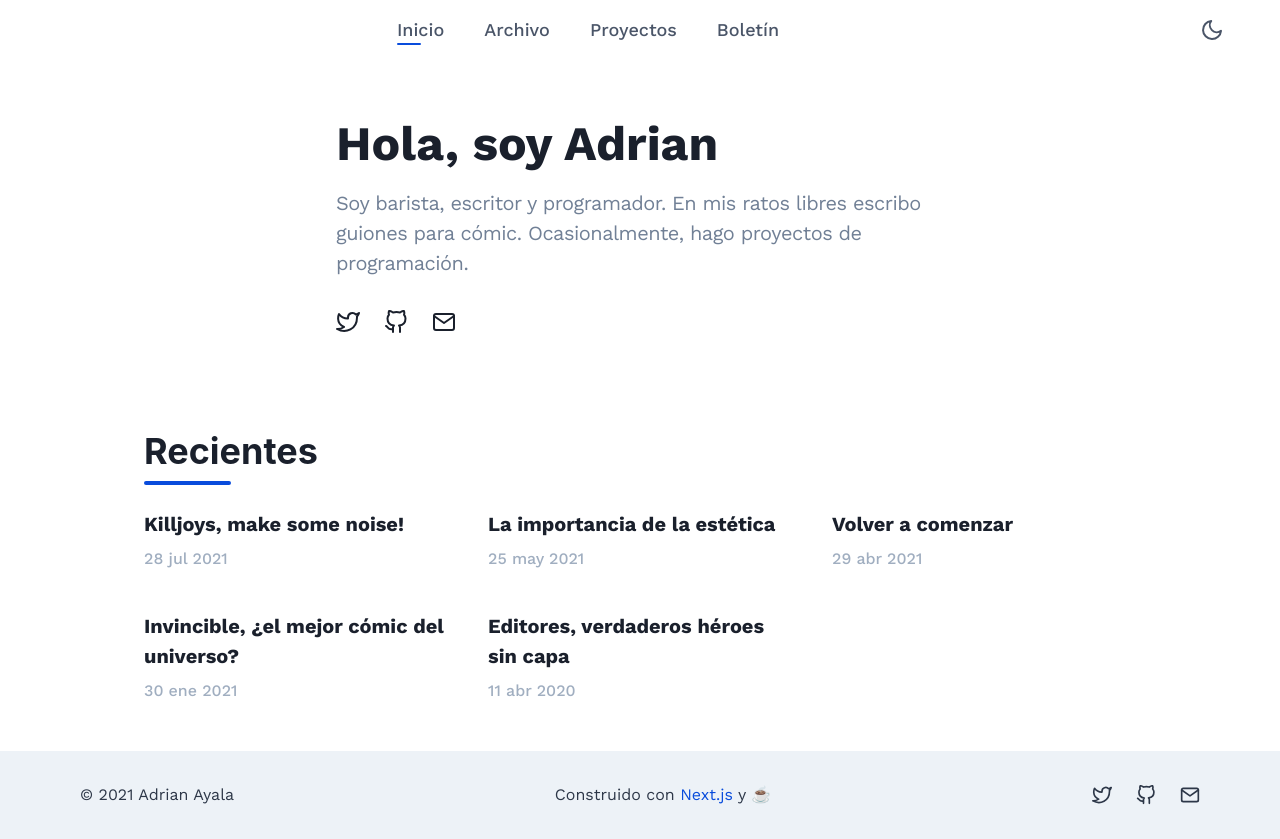
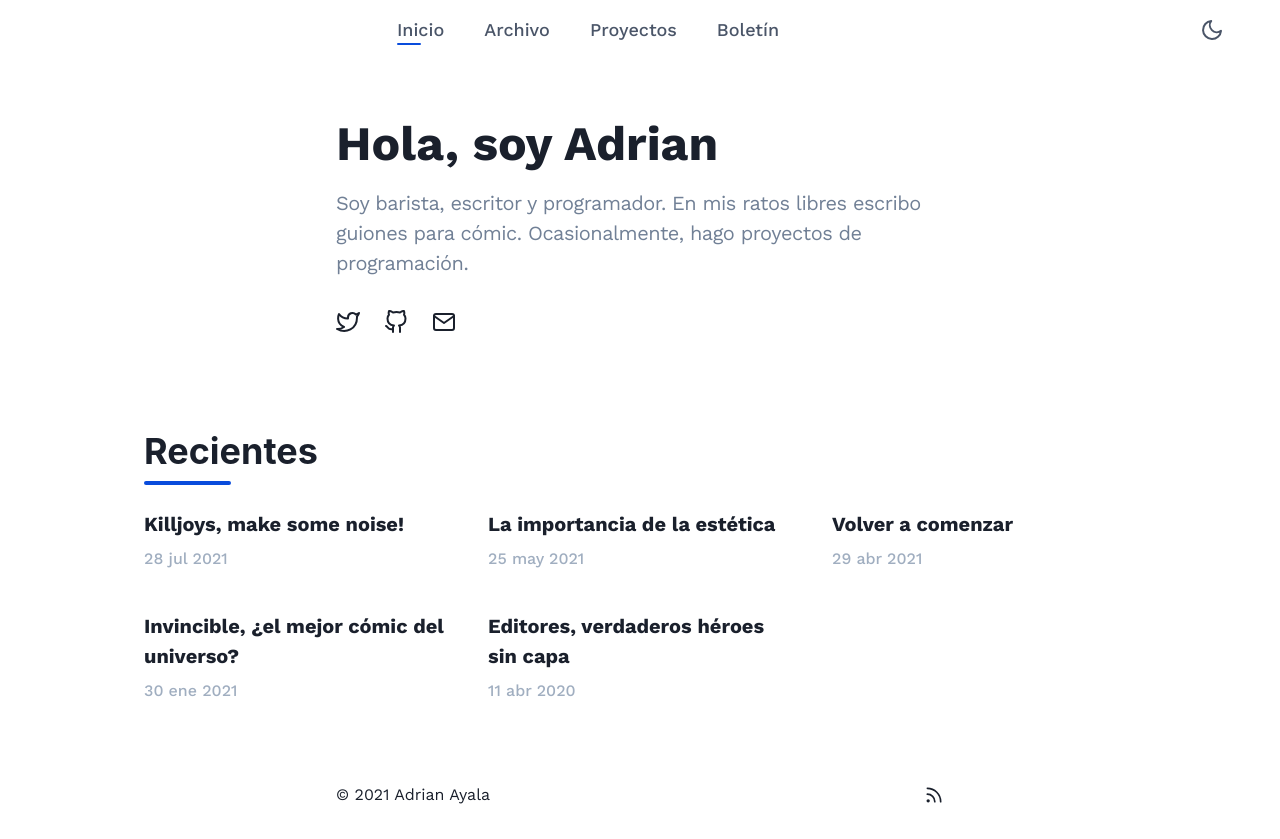
Before and after one commit to adrrian17/v2, a Next.js app: page / in a window 1280 px wide. Built offline with nearby package versions, Linux system fonts and the light colour scheme.

Commit message:
Remove the content of the footer and add a RSS icon

```diff
--- a/src/components/navigation/Footer.jsx
+++ b/src/components/navigation/Footer.jsx
@@ -1,63 +1,22 @@
-import {
-  Box,
-  Container,
-  Link,
-  Stack,
-  Text,
-  useColorModeValue,
-} from '@chakra-ui/react';
-
-import { FiTwitter, FiGithub, FiMail } from 'react-icons/fi';
+import { Container, Link, Stack, Text } from '@chakra-ui/react';
+import { FiRss } from 'react-icons/fi';
 
 export default function Footer() {
   return (
-    <Box
-      bg={useColorModeValue('gray.100', 'gray.900')}
-      color={useColorModeValue('gray.700', 'gray.200')}
-    >
-      <Container
-        as={Stack}
-        maxW={'6xl'}
+    <Container maxW={'container.sm'} mx={'auto'}>
+      <Stack
         py={8}
-        direction={{ base: 'column', md: 'row' }}
-        spacing={4}
-        justify={{ base: 'center', md: 'space-between' }}
+        direction={'row'}
+        justify={'space-between'}
         align={'center'}
       >
         <Text>© 2021 Adrian Ayala</Text>
-        <Text>
-          Construido con{' '}
-          <Link
-            color={useColorModeValue('brand.500', 'brand.400')}
-            href="https://nextjs.org/"
-          >
-            Next.js
-          </Link>{' '}
-          y ☕️
-        </Text>
         <Stack direction={'row'} spacing={6}>
-          <Link
-            _hover={{ color: 'brand.500' }}
-            href="https://twitter.com/adrrian17"
-            isExternal
-          >
-            <FiTwitter size={20} />
-          </Link>
-          <Link
-            _hover={{ color: 'brand.500' }}
-            href="https://github.com/adrrian17"
-            isExternal
-          >
-            <FiGithub size={20} />
-          </Link>
-          <Link
-            _hover={{ color: 'brand.500' }}
-            href="mailto:adrian.ayala17@gmail.com"
-          >
-            <FiMail size={20} />
+          <Link _hover={{ color: 'brand.500' }} href="/rss" isExternal>
+            <FiRss size={20} />
           </Link>
         </Stack>
-      </Container>
-    </Box>
+      </Stack>
+    </Container>
   );
 }
```
